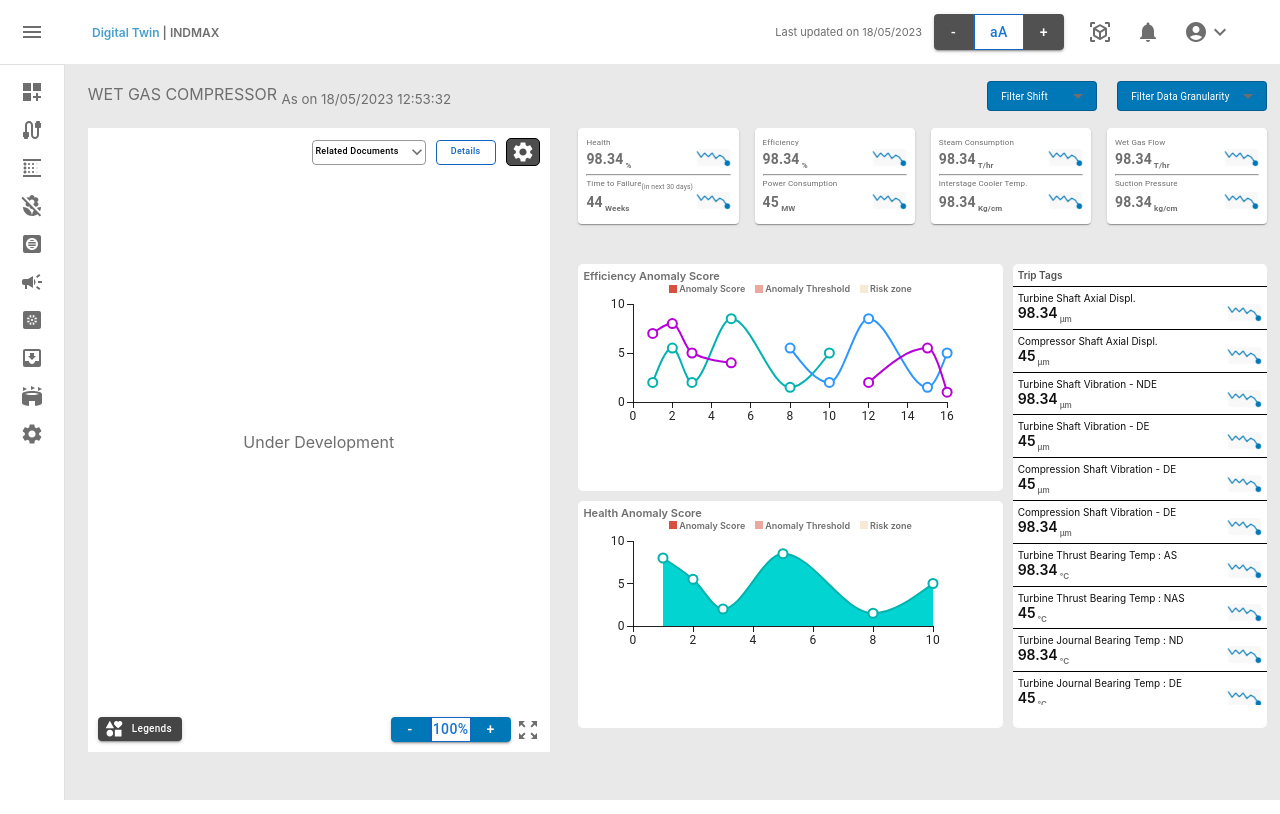
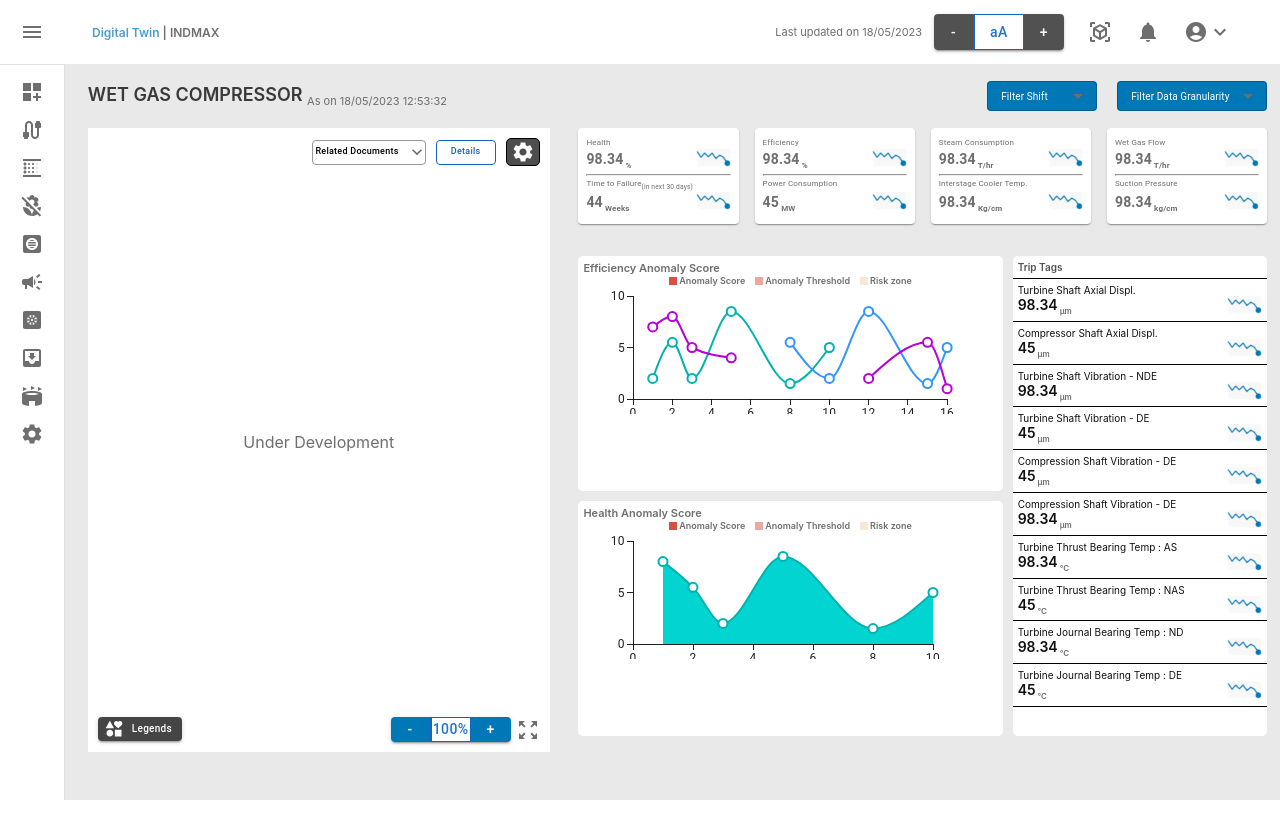
Before and after one commit to vishwajitkhanna/algo8, a React (Create React App) app: page / in a window 1280 px wide. Built offline with nearby package versions, Linux system fonts and the light colour scheme.

Commit message:
first commit after

```diff
--- a/src/Components/Griditem.css
+++ b/src/Components/Griditem.css
@@ -2,7 +2,7 @@
     width: 100%;
     /* padding-right: 1vw; */
     /* padding-left: 1vw; */
-    height: 58vh;
+    height: 60vh;
     display: grid;
     gap: 10px;
     grid-template-columns: 5fr 3fr;
--- a/src/Components/Griditem.js
+++ b/src/Components/Griditem.js
@@ -61,7 +61,7 @@ const Qwert = () => {
             },
           ]}
           height={128}
-          margin={{ top: 10, bottom: 20 }}
+          margin={{ top: 10, bottom: 15 }}
         />
       </div>
       <div className="c2">
@@ -89,8 +89,8 @@ const Qwert = () => {
             },
           ]}
           width={400}
-          height={125}
-          margin={{ top: 10, bottom: 30 }}
+          height={128}
+          margin={{ top: 10, bottom: 15 }}
         />
       </div>
       <div className="c3">
--- a/src/Components/Titlehead.css
+++ b/src/Components/Titlehead.css
@@ -9,6 +9,12 @@
 }
 .titlehead-topic{
     text-transform: uppercase;
+    color: rgb(57, 57, 57);
+    font-weight: 600;
+    font-size: 18px;
+}
+.titlehead-topic-subhead{
+    font-size: 11px;
 }
 .titlehead-right{
     display: flex;
--- a/src/Components/Titlehead.js
+++ b/src/Components/Titlehead.js
@@ -10,7 +10,7 @@ const Titlehead = () => {
         <span className="titlehead-topic">Wet Gas Compressor</span>
         <span>
           {" "}
-          <sub>As on 18/05/2023 12:53:32</sub>
+          <sub className="titlehead-topic-subhead">As on 18/05/2023 12:53:32</sub>
         </span>
       </div>
       <div className="titlehead-right">
```
